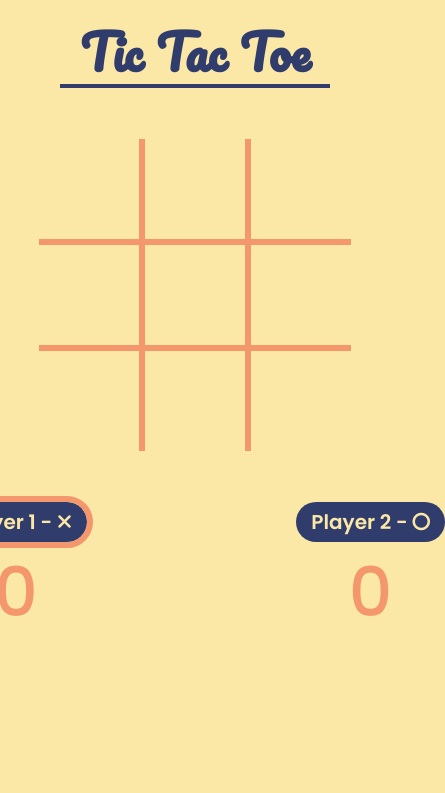
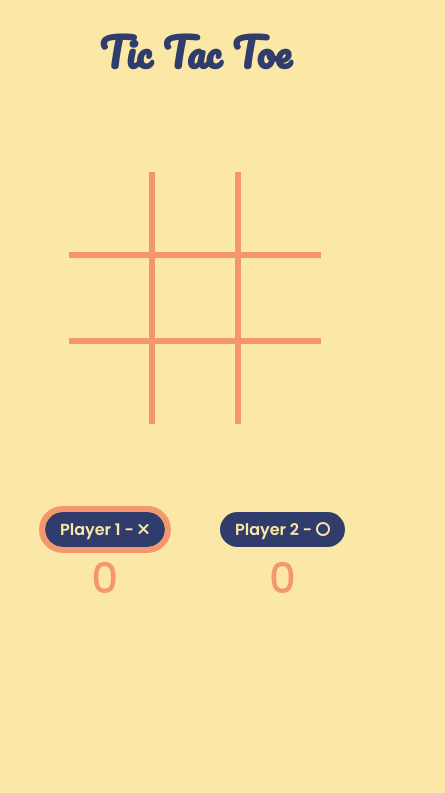
Before and after one commit to t-kupp/odin-tic-tac-toe, a plain HTML site: page index.html in a window 390 px wide. Shown: the top 793 px of the page, 445 px wide, since content can reach past the window. Drawn offline with Linux system fonts and the light colour scheme.

Commit message:
added support for low-res devices

```diff
--- a/styles.css
+++ b/styles.css
@@ -25,29 +25,29 @@ body {
 }
 
 #header {
-  font-size: 3rem;
+  font-size: 3.5rem;
   line-height: 4rem;
   padding: 0 20px;
   font-family: "Pacifico", sans-serif;
-  border-bottom: 4px solid var(--main-color-2);
 }
 
 #grid {
+  margin: 20px;
   background-color: var(--main-color-1);
   display: grid;
-  grid-template-columns: repeat(3, 100px);
+  grid-template-columns: repeat(3, 120px);
   gap: 6px;
 }
 
 .grid-tile {
   color: var(--main-color-2);
-  font-size: 72px;
+  font-size: 5rem;
   text-align: center;
   vertical-align: middle;
-  line-height: 100px;
+  line-height: 120px;
   background-color: var(--main-color-0);
-  height: 100px;
-  width: 100px;
+  height: 120px;
+  width: 120px;
   cursor: pointer;
 }
 
@@ -67,7 +67,6 @@ body {
   color: var(--main-color-0);
   background-color: var(--main-color-2);
   border-radius: 25px;
-  font-size: 20px;
   padding: 5px 15px;
   font-weight: 600;
 }
@@ -76,7 +75,7 @@ body {
 #player-2-score {
   width: 100%;
   text-align: center;
-  font-size: 68px;
+  font-size: 48px;
   color: var(--main-color-1);
   display: inline-block;
   padding: 0 10px;
@@ -126,3 +125,28 @@ body {
   color: var(--main-color-2);
   transform: scale(1.1);
 }
+
+@media screen and (max-width: 800px) {
+  #header {
+    font-size: 2.5rem;
+  }
+
+  #grid {
+    grid-template-columns: repeat(3, 80px);
+  }
+
+  .grid-tile {
+    width: 80px;
+    height: 80px;
+    line-height: 80px;
+    font-size: 4rem;
+  }
+  #active-turn {
+    width: 300px;
+  }
+
+  #player-1-score,
+  #player-2-score {
+    font-size: 42px;
+  }
+}
```
